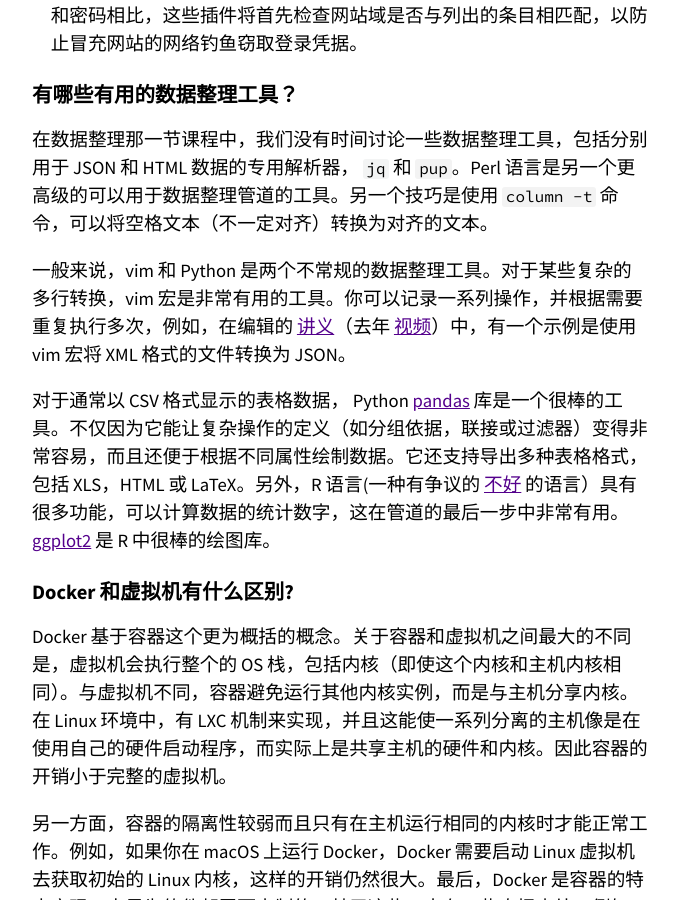
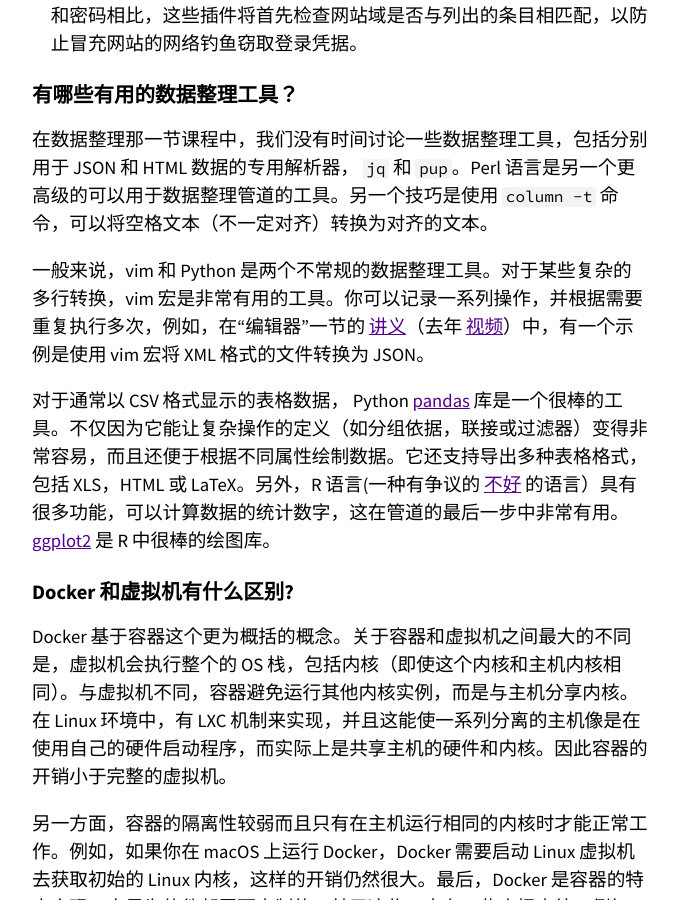
Before and after one commit to missing-semester-cn/missing-semester-cn.github.io, a Jekyll site: the page built from _2020/qa.md, in a window 1280 px wide and 900 px high, scrolled down 5140 px. Shown: the whole window, without its empty margins (300-978 px from the left). Built offline with Jekyll 4.4.1, drawn with Linux system fonts in a browser that asks for light colours.

Commit message:
Update qa.md
修改了一个可能有歧义的表达

```diff
--- a/_2020/qa.md
+++ b/_2020/qa.md
@@ -127,7 +127,7 @@ video:
 
 在数据整理那一节课程中，我们没有时间讨论一些数据整理工具，包括分别用于 JSON 和 HTML 数据的专用解析器， `jq` 和 `pup`。Perl 语言是另一个更高级的可以用于数据整理管道的工具。另一个技巧是使用 `column -t` 命令，可以将空格文本（不一定对齐）转换为对齐的文本。
 
-一般来说，vim 和 Python 是两个不常规的数据整理工具。对于某些复杂的多行转换，vim 宏是非常有用的工具。你可以记录一系列操作，并根据需要重复执行多次，例如，在编辑的 [讲义](/2020/editors/#macros)（去年 [视频](/2019/editors/)）中，有一个示例是使用 vim 宏将 XML 格式的文件转换为 JSON。
+一般来说，vim 和 Python 是两个不常规的数据整理工具。对于某些复杂的多行转换，vim 宏是非常有用的工具。你可以记录一系列操作，并根据需要重复执行多次，例如，在“编辑器”一节的 [讲义](/2020/editors/#macros)（去年 [视频](/2019/editors/)）中，有一个示例是使用 vim 宏将 XML 格式的文件转换为 JSON。
 
 对于通常以 CSV 格式显示的表格数据， Python [pandas](https://pandas.pydata.org/) 库是一个很棒的工具。不仅因为它能让复杂操作的定义（如分组依据，联接或过滤器）变得非常容易，而且还便于根据不同属性绘制数据。它还支持导出多种表格格式，包括 XLS，HTML 或 LaTeX。另外，R 语言(一种有争议的 [不好](http://arrgh.tim-smith.us/) 的语言）具有很多功能，可以计算数据的统计数字，这在管道的最后一步中非常有用。 [ggplot2](https://ggplot2.tidyverse.org/) 是 R 中很棒的绘图库。
 
```
